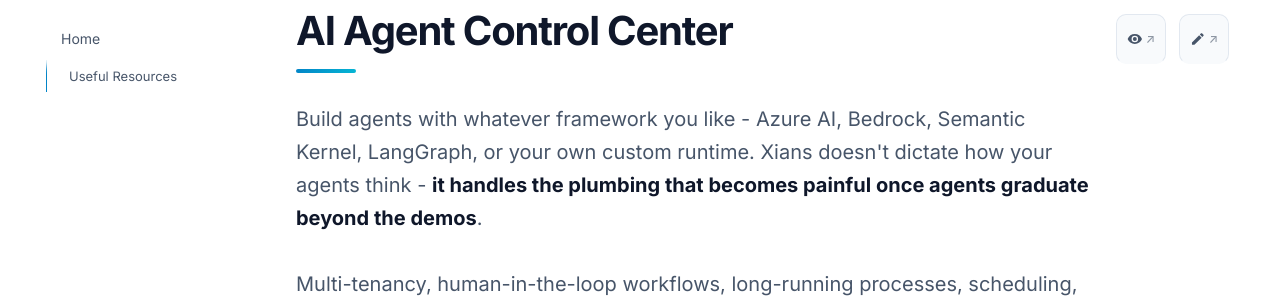
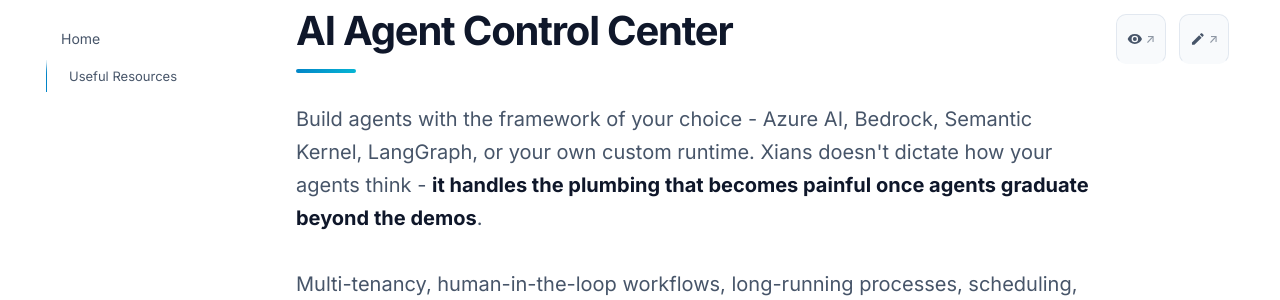
Before and after one commit to XiansAiPlatform/XiansAi.Docs, an MkDocs documentation site: the page built from docs/index.md, in a window 1280 px wide and 900 px high. Shown: the part 154-454 px from the top of the window. Built offline with MkDocs 1.6.1 and Material for MkDocs 9.7.7, drawn with Linux system fonts in a browser that asks for light colours; comment, search, counter and statistics services are not loaded; the version menu is left out.

Commit message:
Enhanced the opening description

```diff
--- a/docs/index.md
+++ b/docs/index.md
@@ -2,7 +2,7 @@
 
 <div style="text-align: left; padding: 0rem 0;">
   <p style="font-size: 1rem; color: var(--xians-text-secondary); max-width: 800px;">
- Build agents with whatever framework you like - Azure AI, Bedrock, Semantic Kernel, LangGraph, or your own custom runtime. Xians doesn't dictate how your agents think - <strong>it handles the plumbing that becomes painful once agents graduate beyond the demos</strong>. <br><br>Multi-tenancy, human-in-the-loop workflows, long-running processes, scheduling, external triggers, agent-to-agent collaboration, scalability, fault tolerance, and observability. The complete control plane you need but would never want to build yourself.
+ Build agents with the framework of your choice - Azure AI, Bedrock, Semantic Kernel, LangGraph, or your own custom runtime. Xians doesn't dictate how your agents think - <strong>it handles the plumbing that becomes painful once agents graduate beyond the demos</strong>. <br><br>Multi-tenancy, human-in-the-loop workflows, long-running processes, scheduling, external triggers, agent-to-agent collaboration, scalability, fault tolerance, and observability. The complete control plane you need but would never want to build yourself.
   </p>
 
   <div style="margin-top: 2rem;">
```
